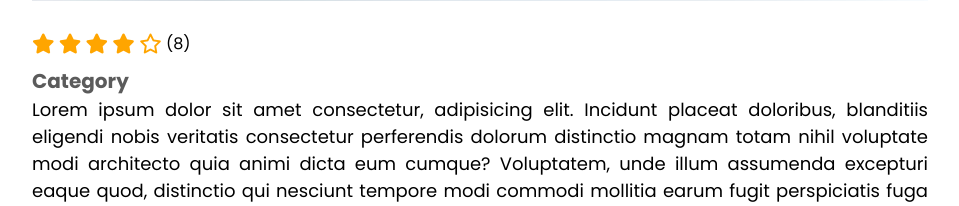
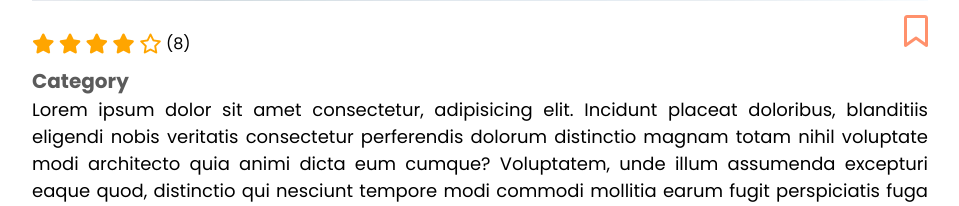
Before and after one commit to Kaushal672/taste-trove, a PHP site: page /recipe-view/recipe.html in a window 1280 px wide. Shown: the part 994-1200 px from the top of the page, without its empty margins (160-1119 px from the left). Run offline with PHP 8.4, Linux system fonts and the light colour scheme.

Commit message:
change bookmark icon filled to unfilled

```diff
--- a/index.html
+++ b/index.html
@@ -162,7 +162,7 @@
                                     style="color: #ff916c"></span
                             ></a>
                             <span
-                                class="fa-solid fa-bookmark fa-2xl"
+                                class="fa-regular fa-bookmark fa-2xl"
                                 style="color: #ff916c"></span>
                         </div>
                         <div class="recipe-card">
@@ -194,7 +194,7 @@
                                     style="color: #ff916c"></span
                             ></a>
                             <span
-                                class="fa-solid fa-bookmark fa-2xl"
+                                class="fa-regular fa-bookmark fa-2xl"
                                 style="color: #ff916c"></span>
                         </div>
                         <div class="recipe-card">
@@ -226,7 +226,7 @@
                                     style="color: #ff916c"></span>
                             </a>
                             <span
-                                class="fa-solid fa-bookmark fa-2xl"
+                                class="fa-regular fa-bookmark fa-2xl"
                                 style="color: #ff916c"></span>
                         </div>
                     </div>
--- a/recipe-view/recipe.html
+++ b/recipe-view/recipe.html
@@ -67,7 +67,7 @@
                             </a>
                         </div>
                         <span
-                            class="fa-solid fa-bookmark fa-2xl"
+                            class="fa-regular fa-bookmark fa-2xl"
                             style="color: #ff916c"></span>
                     </div>
                     <span class="recipe-category">Category</span>
--- a/styles/style.css
+++ b/styles/style.css
@@ -406,7 +406,7 @@ label {
     height: 30px;
 }
 
-.fa-bookmark {
+.recipe-card .fa-bookmark {
     position: absolute;
     top: 200px;
     left: 88%;
```
Also changed, not shown: search-results/searchResults.html (+5 -5 lines).
